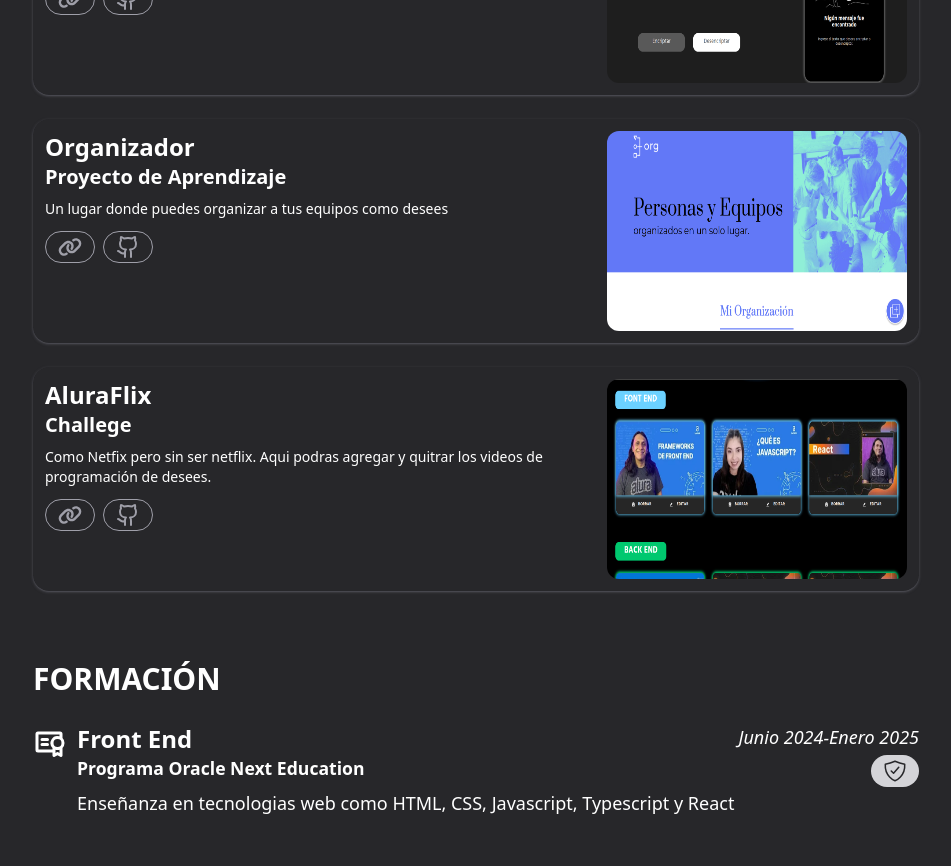
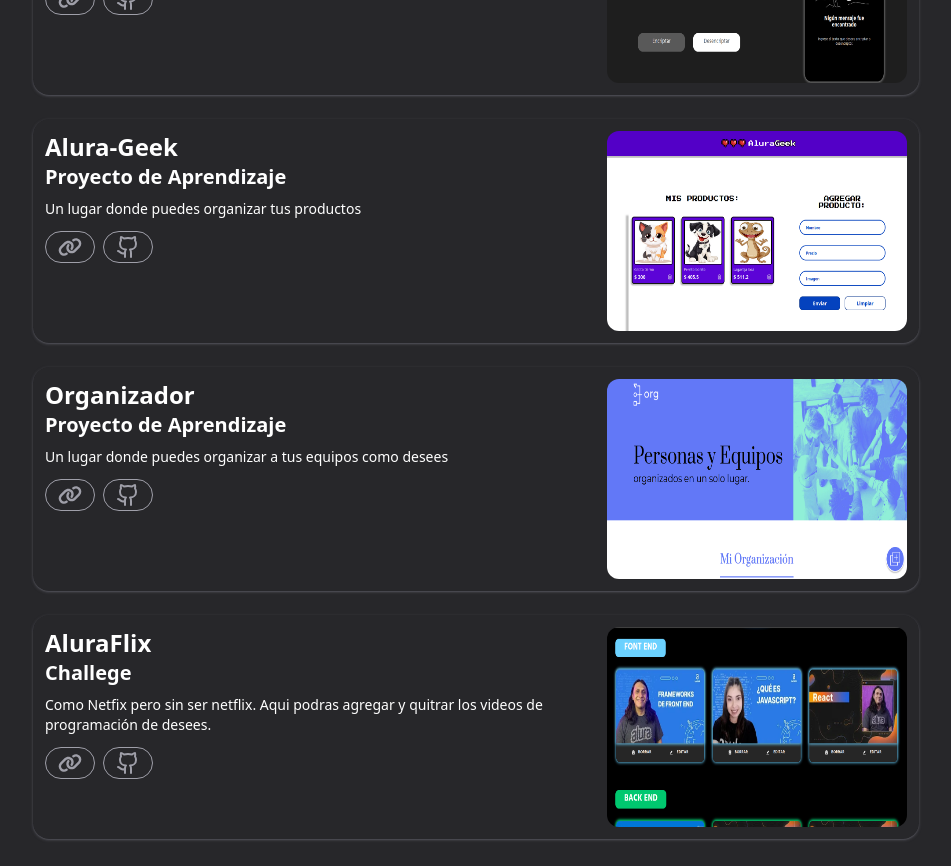
Before and after one commit to Se-Basstian/Portafolio, a React (Vite) app: page / in a window 1280 px wide. Shown: the part 920-1786 px from the top of the page, without its empty margins (164-1115 px from the left). Built offline with nearby package versions, Linux system fonts and the light colour scheme.

Commit message:
Se agrega componnte Proyecto para mostarar el Alura-Geek

```diff
--- a/src/components/Main/index.tsx
+++ b/src/components/Main/index.tsx
@@ -6,6 +6,7 @@
 import imgEncriptador from '../../assets/images/proyectos/Encriptador.png'
 import imgOrg from '../../assets/images/proyectos/Organizador.png'
 import imgAluraFlix from '../../assets/images/proyectos/AluraFlix.png'
+import imgAlurGeek from '../../assets/images/proyectos/alura-geek.png'
 import clsx from 'clsx'
 import { IoSchoolSharp } from 'react-icons/io5'
 import { PiCertificateBold } from 'react-icons/pi'
@@ -35,6 +36,16 @@
                         imageAlt="Una págian web con fondo negreo"
                         demoSrc="https://encriptador-nine-psi.vercel.app/"
                         repoSrc="https://github.com/Se-Basstian/Encriptador"
+                    />
+
+                    <Proyecto
+                        titulo="Alura-Geek"
+                        subtitulo="Proyecto de Aprendizaje"
+                        descripcion="Un lugar donde puedes organizar tus productos"
+                        imageSrc={imgAlurGeek}
+                        imageAlt="Una página web con colores morado y blanco"
+                        demoSrc="https://alura-geek-five-rouge.vercel.app/"
+                        repoSrc="https://github.com/Se-Basstian/Alura-Geek"
                     />
 
                     <Proyecto
```
